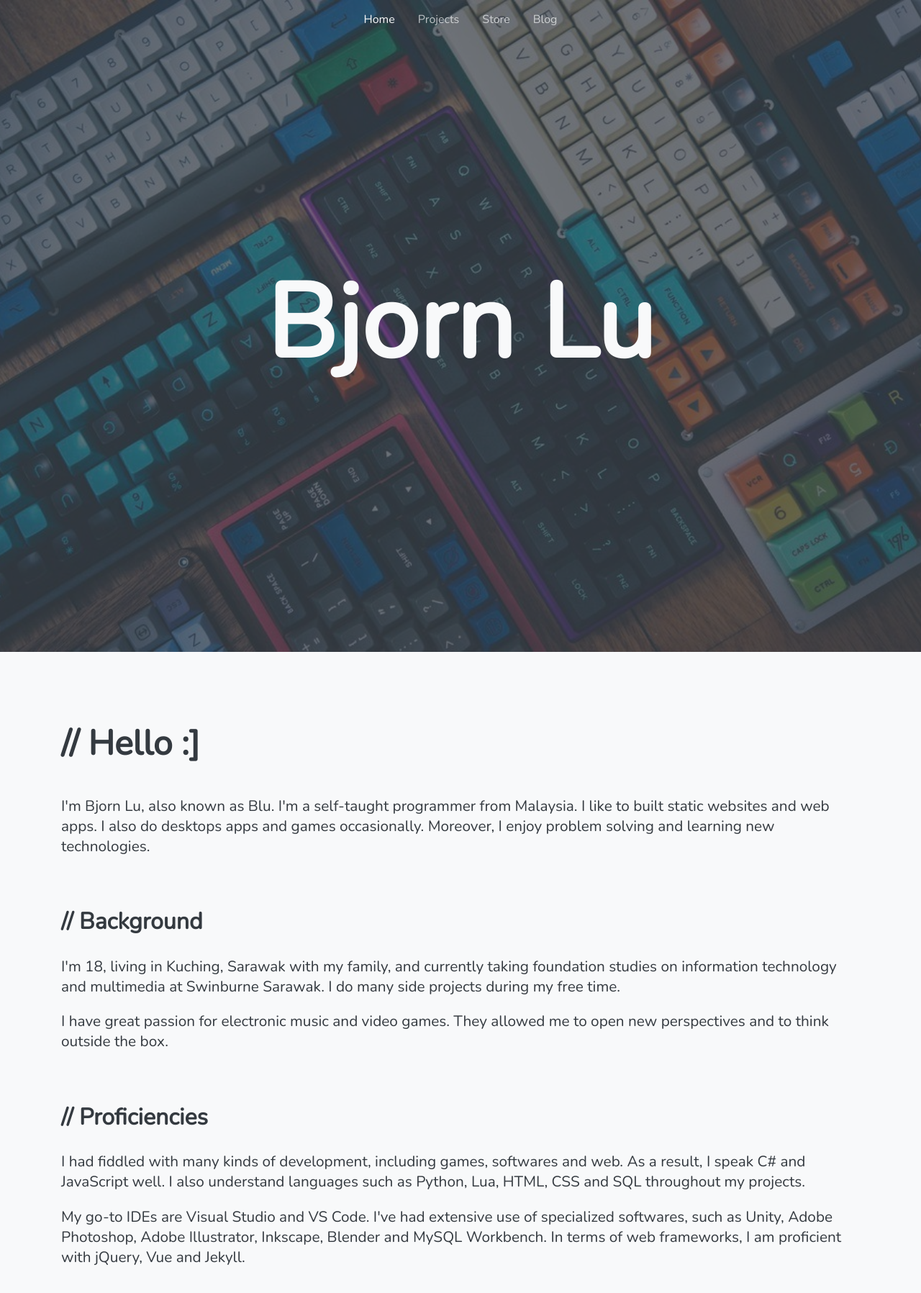
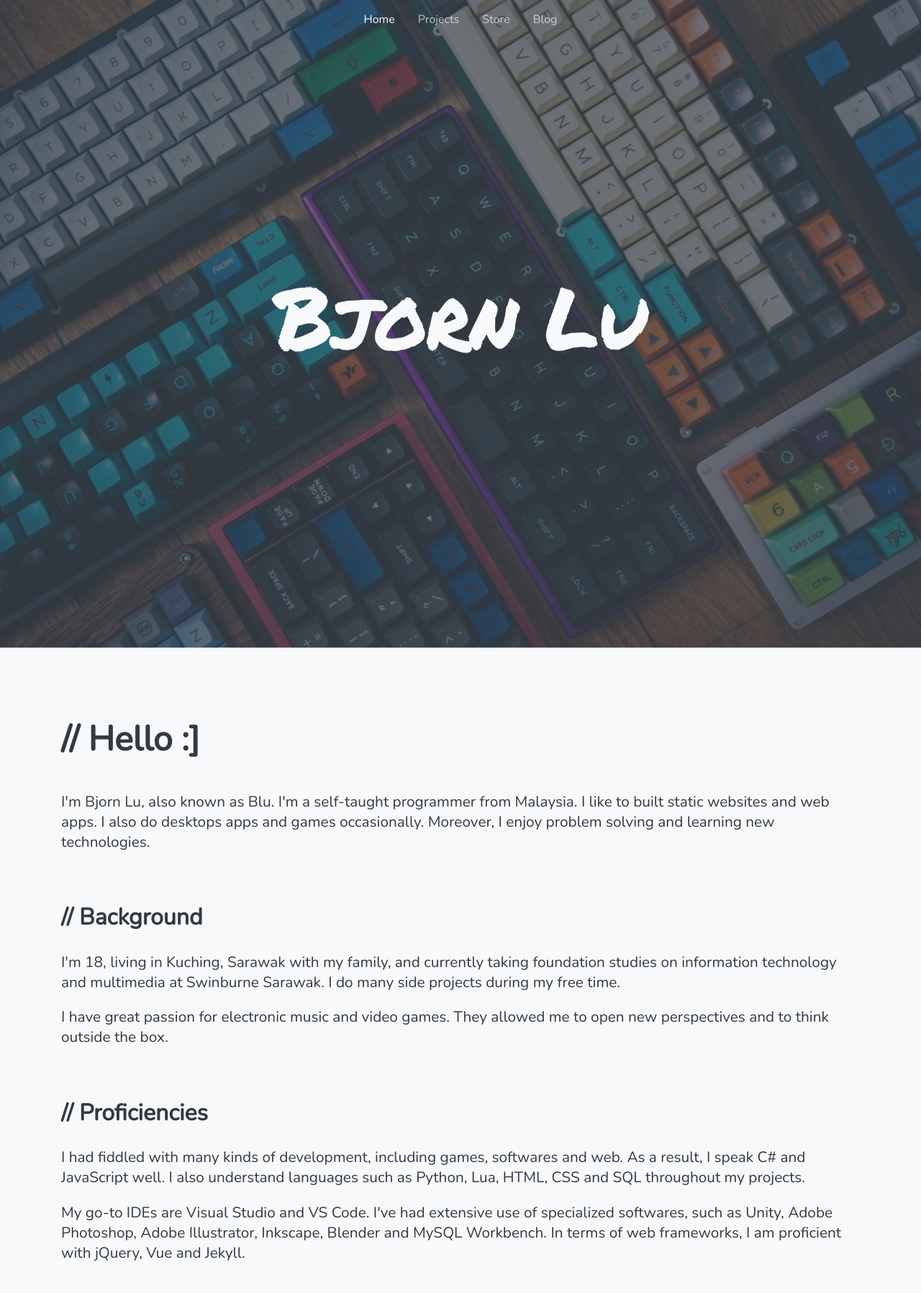
Before and after one commit to bluwy/website, a Jekyll site: the page built from index.html, in a window 1280 px wide, cut to the strip 0-1815 px from the top of the page. Shown: the top 1797 px of the strip at 72% size. Built offline with Jekyll 4.4.1, drawn with Linux system fonts in a browser that asks for light colours; nearby versions of some CDN libraries.

Commit message:
Update favicon and hero name

```diff
--- a/assets/css/home.scss
+++ b/assets/css/home.scss
@@ -1,13 +1,17 @@
 ---
 ---
 
-#header-text {
-  display: inline-block;
-  margin: 0 auto;
-  line-height: 100vh;
-  font-size: 3rem;
-  white-space: nowrap;
-  overflow: hidden;
+#header-hero-wrapper {
+  display: flex;
+  justify-content: center;
+  align-items: center;
+  height: 100vh;
+
+  #header-hero {
+    max-width: 100%;
+    width: auto;
+    height: auto;
+  }
 }
 
 #projects {
--- a/index.html
+++ b/index.html
@@ -5,7 +5,9 @@ css: home
 
 <div id="home-header">
   <div class="cover">
-    <h1 id="header-text">Bjorn Lu</h1>
+    <div id="header-hero-wrapper" class="container">
+      <img id="header-hero" src="{{ '/assets/images/name.png' | relative_url }}" alt="Bjorn Lu">
+    </div>
   </div>
 </div>
 
```
Also changed, not shown: assets/images/name.png (added), favicon.ico.
